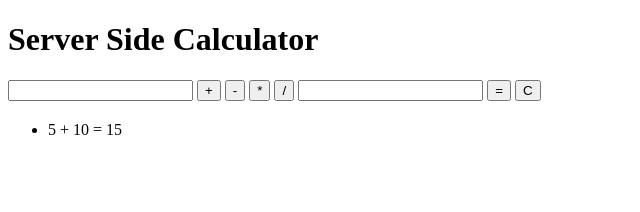
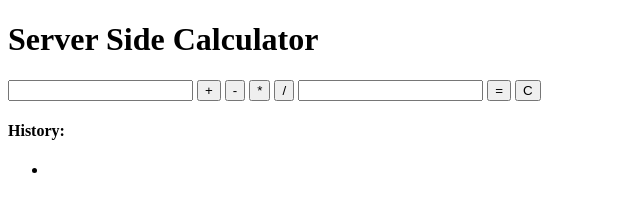
Before and after one commit to FrostyKC/server-side-calculator, a website: page public/index.html in a window 1280 px wide. Shown: the full height of the page, 0-640 px from the left. Drawn offline with Linux system fonts and the light colour scheme; no server answers.

Commit message:
updated readme and some minor html changes

```diff
--- a/public/index.html
+++ b/public/index.html
@@ -24,9 +24,10 @@
     </div>
     <h2 class="js-result"></h2>
     <div class="problems">
+      <h4>History:</h4>
       <!-- show problems -->
       <ul class="js-results">
-        <li>5 + 10 = 15</li>
+        <li></li>
       </ul>
     </div>
   </body>
--- a/public/scripts/client.js
+++ b/public/scripts/client.js
@@ -43,7 +43,7 @@ function render(resultHistory) {
 
     for (let problemResults of round) {
       $('.js-result').empty();
-      $('.js-result').append(`${problemResults.result}`);
+      $('.js-result').append(`= ${problemResults.result}`);
       $results.append(
         `<li>${problemResults.num1} ${problemResults.math} ${problemResults.num2} = ${problemResults.result}</li>`
       );
```
Also changed, not shown: README.md.
